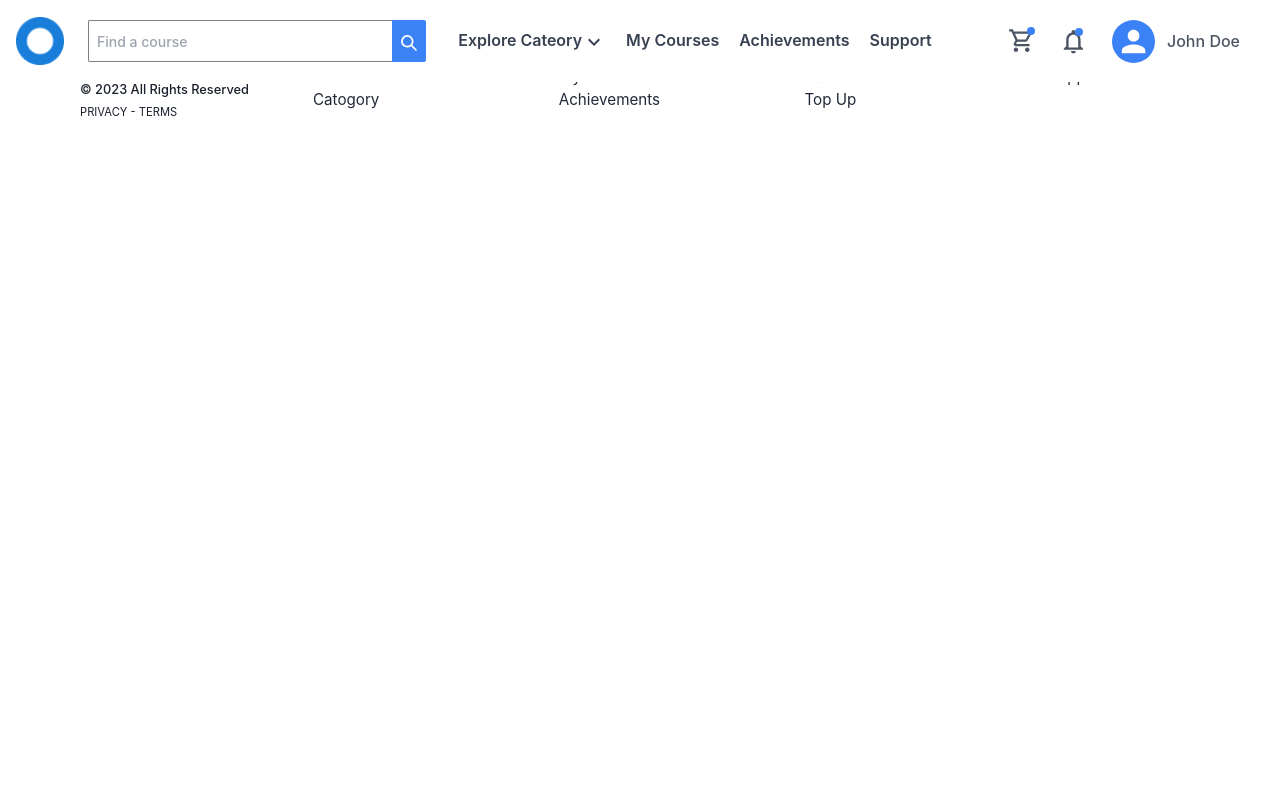
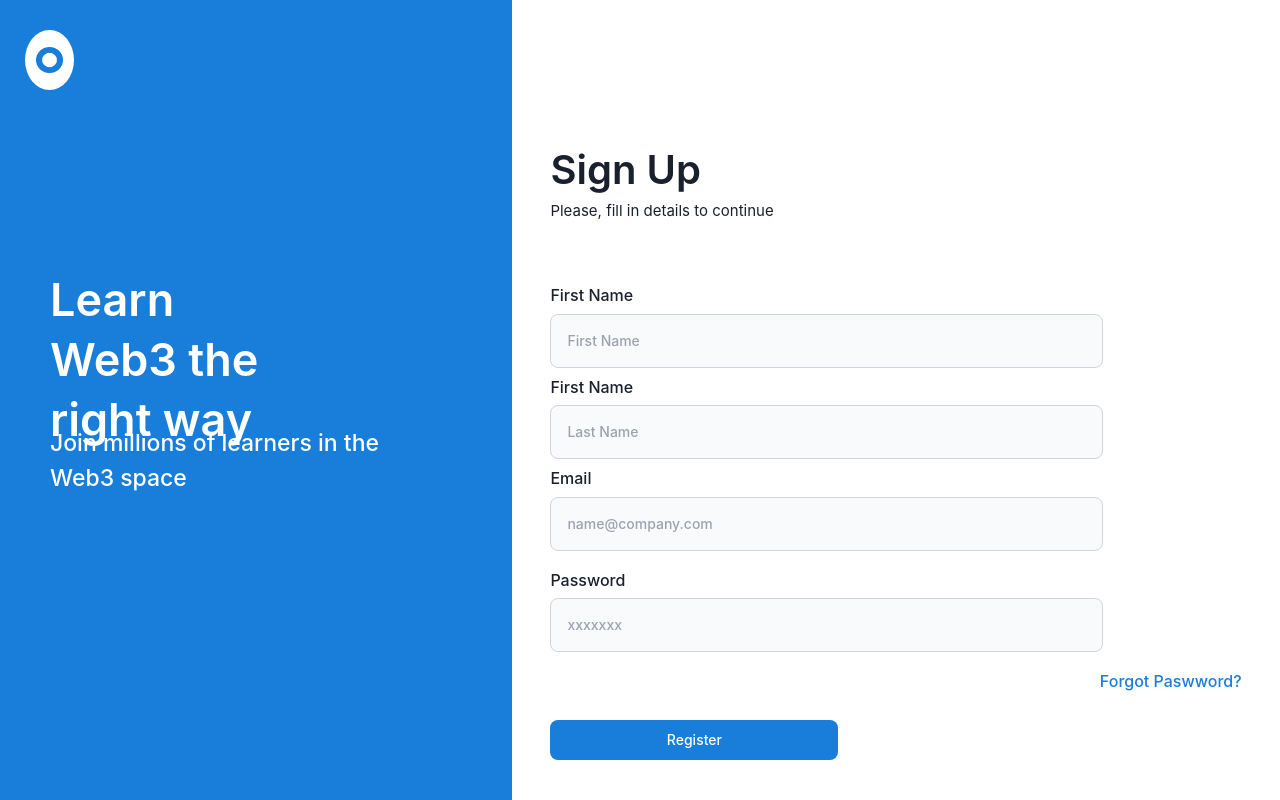
Before and after one commit to Tosmel2/AYA-LMS, a React (Create React App) app: page /register in a window 1280 px wide. Shown: the top 800 px of the page. Built offline with nearby package versions, Linux system fonts and the light colour scheme.

Commit message:
feat/changes

```diff
--- a/src/App.js
+++ b/src/App.js
@@ -8,17 +8,19 @@ import Profile from "./components/Profile/Profile";
 import AdminLogin from './Page/admin/adminLog';
 import Navbar from "./molecules/Navbar";
 import Footer from "./molecules/Footer";
+import Register from "./Page/Register/register";
 
 function App() {
   return (
     <ChakraProvider theme={theme}>
 
       <BrowserRouter>
-        <Navbar />
+
         <Routes>
           <Route exact path='/' element={<Homepage />} />
           <Route exact path='/course' element={<CoursePostingForm />} />
           <Route exact path='/profile' element={<Profile />} />
+          <Route path='/register' element={<Register/>} />
           <Route path='/adminLog' element={<AdminLogin/>}/>
         </Routes>
         <Footer />
--- a/src/Page/Course/Courses.js
+++ b/src/Page/Course/Courses.js
@@ -59,7 +59,7 @@ const CoursePostingForm = () => {
   }
 
   return (
-    <Box>
+    <Box mt="90px">
       <Box flex='1' bg='blue.100' p='4' alignItems='center'>
         <Box>
           <Flex></Flex>
--- /dev/null
+++ b/src/Page/Register/register.js
@@ -0,0 +1,52 @@
+import React from 'react'
+// import Navbar from '../../components/Homepage/Navbar';
+// import Footer from '../../components/Footer'
+import '../adminStyles/login.css'
+import Logo from '../../assets/lms_logo.png'
+import { Link, useNavigate } from "react-router-dom";
+
+const Register = () => {
+    const navigate = useNavigate()
+
+  return (
+    <>
+      <div className="main-wrap">
+        <div className="left">
+          <div className="lhldr">
+            <div className="imgwrp">
+              <img src={Logo} alt="Logo" onClick={() => navigate('/')} />
+            </div>
+          </div>
+          <div className="intro">
+            <p className="big">Learn Web3 the right way</p>
+            <p className="small">Join millions of learners in the Web3 space</p>
+          </div>
+        </div>
+        <div className="right">
+          <div className="logbox">
+            <div className="loghead">
+              <p> Sign Up</p>
+              <p className="logtwo">Please, fill in details to continue</p>
+            </div>
+            <form>
+            <label for="firstame">First Name</label>
+              <input type="firstname" name="firstname" id="firstname" className="bg-gray-50 border border-gray-300 text-gray-900 sm:text-sm rounded-lg focus:ring-primary-600 focus:border-primary-600 block w-4/5 p-4" placeholder="First Name" required=""/>
+              <label for="lastame">First Name</label>
+              <input type="lastname" name="lastname" id="lastname" className="bg-gray-50 border border-gray-300 text-gray-900 sm:text-sm rounded-lg focus:ring-primary-600 focus:border-primary-600 block w-4/5 p-4" placeholder="Last Name" required=""/>
+              <label for="email">Email</label>
+              <input type="email" name="email" id="email" className="bg-gray-50 border border-gray-300 text-gray-900 sm:text-sm rounded-lg focus:ring-primary-600 focus:border-primary-600 block w-4/5 p-4" placeholder="name@company.com" required=""/>
+              <label id="pass">Password</label>
+              <input type="email" name="email" id="email" className="bg-gray-50 border border-gray-300 text-gray-900 sm:text-sm rounded-lg focus:ring-primary-600 focus:border-primary-600 block w-4/5 p-4" placeholder="xxxxxxx" required=""/>
+              <a href="">Forgot Paswword?</a>
+              <button className="w-72 text-white bg-primary-600 hover:bg-primary-700 focus:ring-4 focus:outline-none focus:ring-primary-300 font-medium rounded-lg text-sm px-5 py-2.5 text-center">Register</button>
+            </form>
+            <div className="signup">
+            </div>
+          </div>
+        </div>
+      </div>
+    </>
+  )
+}
+
+export default Register
```
